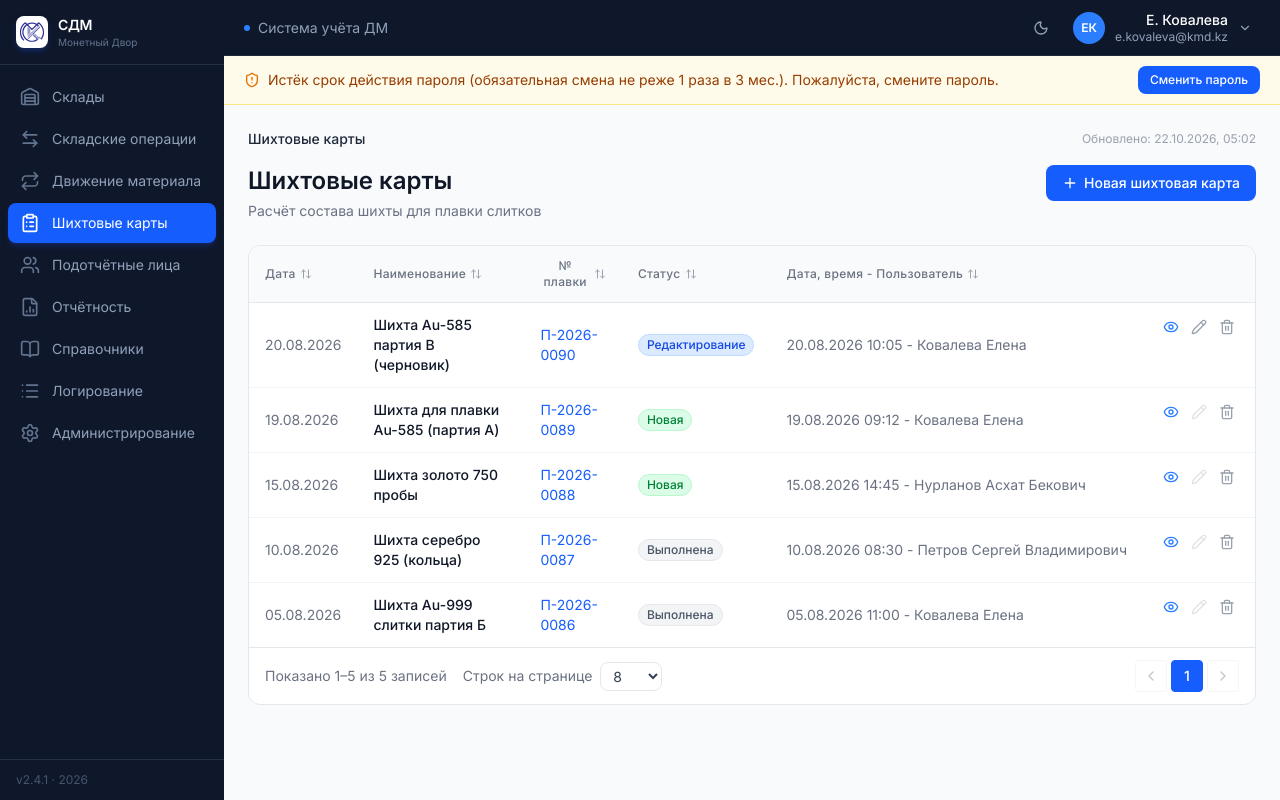
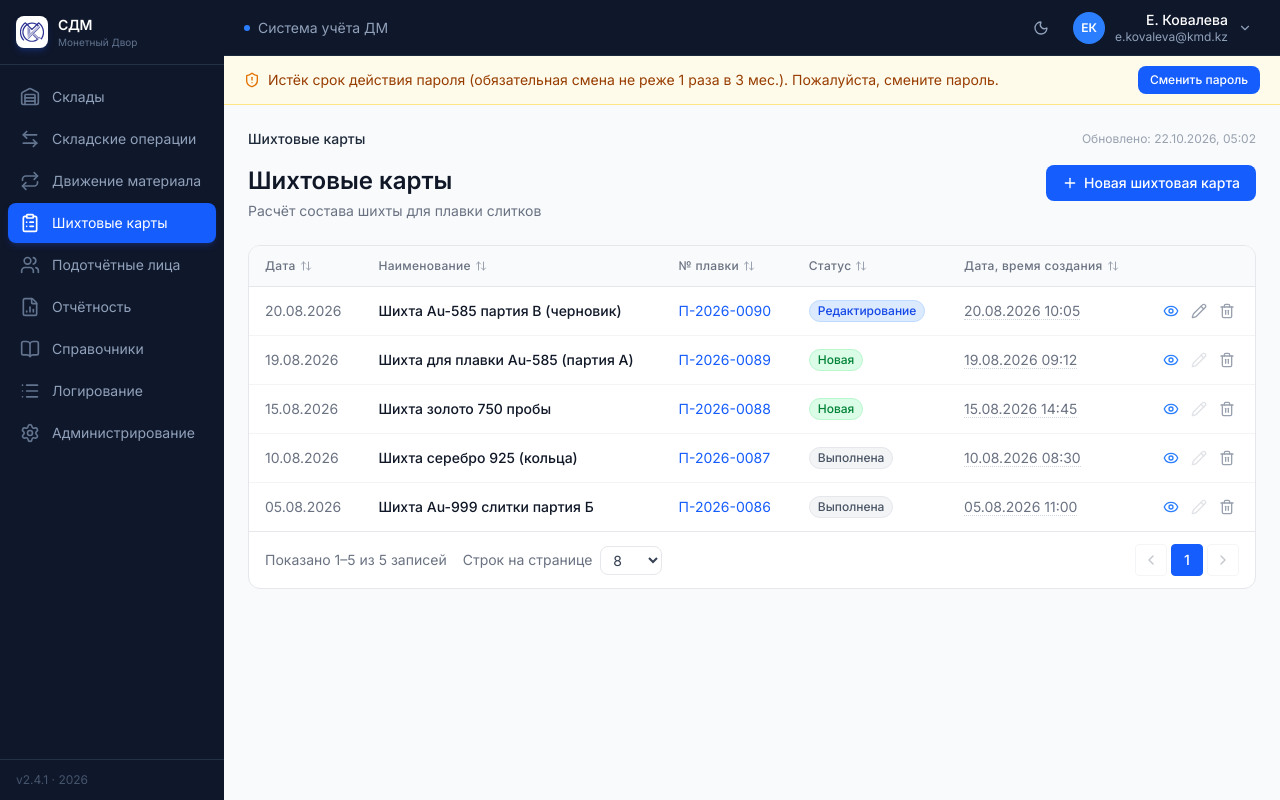
Before and after one commit to remstorlab/kmd, a React (Vite) app: page /shihtovye-karty in a window 1280 px wide. Built offline with nearby package versions, Linux system fonts and the light colour scheme; the HTML template or start-up script is replaced by a standard one.

Commit message:
edit time

```diff
--- a/src/components/ui.tsx
+++ b/src/components/ui.tsx
@@ -515,18 +515,25 @@ export function formatDateTime(iso: string): string {
 }
 
 // ── «Дата, время - Пользователь»: кто и когда создал запись реестра ──────────
-export const CREATED_LABEL = "Дата, время - Пользователь";
+// В ячейке — дата и время создания, ФИО создавшего — во всплывающей подсказке
+export const CREATED_LABEL = "Дата, время создания";
 export interface Created { createdAt?: string; createdBy?: string }
 // Отметка создания новой записи: текущие дата/время и ФИО авторизованного пользователя
 export function useCreatedStamp() {
   const { currentUser } = useApp();
   return (): Required<Created> => ({ createdAt: new Date().toISOString(), createdBy: currentUser?.fullName || currentUser?.name || "—" });
 }
-export const createdText = (r: Created) => `${r.createdAt ? formatDateTime(r.createdAt) : "—"} - ${r.createdBy || "—"}`;
+export const createdText = (r: Created) => (r.createdAt ? formatDateTime(r.createdAt) : "—");
 // Ключ сортировки по дате создания
 export const createdSortKey = (r: Created) => (r.createdAt ? new Date(r.createdAt).getTime() : 0);
 export function CreatedCell({ row, className = "px-4 py-3" }: { row: Created; className?: string }) {
-  return <td className={`${className} text-gray-500 whitespace-nowrap`}>{createdText(row)}</td>;
+  return (
+    <td className={`${className} text-gray-500 whitespace-nowrap`}>
+      <span title={row.createdBy ? `Создал: ${row.createdBy}` : undefined} className={row.createdBy ? "cursor-help border-b border-dotted border-gray-300" : undefined}>
+        {createdText(row)}
+      </span>
+    </td>
+  );
 }
 
 export function useSort<T>(rows: T[], accessors: Record<string, (row: T) => string | number>) {
--- a/src/pages/ShihtovyeKarty.tsx
+++ b/src/pages/ShihtovyeKarty.tsx
@@ -3,7 +3,7 @@ import { useApp } from "../store/AppContext";
 import {
   Badge, Btn, Modal, EyeIcon, EditIcon, DeleteIcon, Pagination, usePerPage, FillerRows, fillerCount, PageHeader,
   useToast, Toast, Field, Input, Select, KlassCode, MultiFileUpload, useConfirm, ConfirmDialog,
-  SortTh, useSort, parseRuDate, formatDateTime, usePaged, CREATED_LABEL,
+  SortTh, useSort, parseRuDate, formatDateTime, usePaged, CREATED_LABEL, CreatedCell,
 } from "../components/ui";
 import { ShihtovayaKarta, ShihtaMaterial, DMItem, ChemComposition, isGPKlass, PRIHOD_SKLAD, spravValues } from "../data/mock";
 import { takeFromStock, returnToStock } from "../data/stock";
@@ -472,7 +472,7 @@ export function ShihtovyeKarty() {
                 <td className="px-4 py-3 font-medium text-gray-900">{karta.name}</td>
                 <td className="px-4 py-3 text-blue-600">{karta.plavkaNo}</td>
                 <td className="px-4 py-3"><Badge label={karta.status} group="shihta" /></td>
-                <td className="px-4 py-3 text-gray-500 whitespace-nowrap">{formatDateTime(karta.createdAt)} - {karta.createdBy}</td>
+                <CreatedCell row={karta} />
                 <td className="px-4 py-3 flex items-center gap-1">
                   <EyeIcon onClick={() => setViewKarta(karta)} />
                   <EditIcon
```
